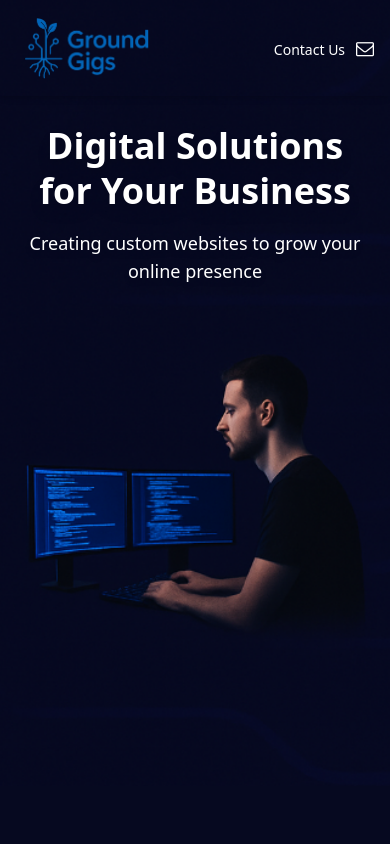
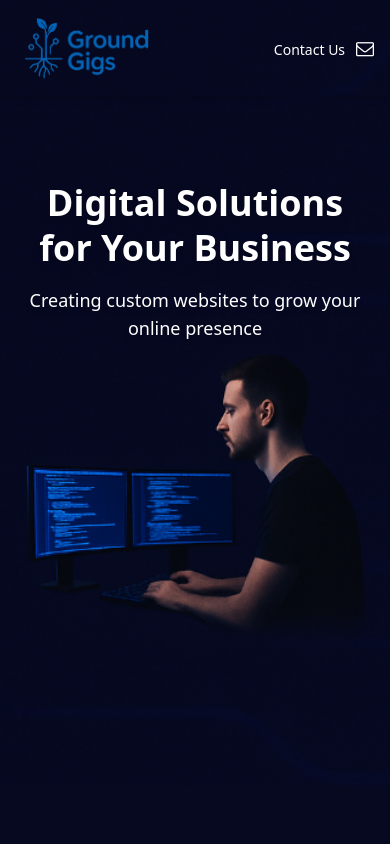
Before and after one commit to samwise-gg/Ground-Gigs, a React (Vite) app: page / in a window 390 px wide. Shown: the top 844 px of the page. Built offline with nearby package versions, Linux system fonts and the light colour scheme.

Commit message:
moved text down in hero for mobile screen

```diff
--- a/src/components/Hero.jsx
+++ b/src/components/Hero.jsx
@@ -22,7 +22,7 @@ const Hero = () => {
         style={{ backgroundImage: `url(${mobileHeroImage})` }}
       >
         <div className='max-w-6xl px-6 text-white mx-auto -mt-[20rem]'>
-          <h1 className='text-4xl text-center md:text-6xl font-bold leading-tight drop-shadow-lg'>
+          <h1 className='text-4xl text-center md:text-6xl font-bold leading-tight drop-shadow-lg mt-[115px]'>
             Digital Solutions <br /> for Your Business
           </h1>
           <p className='mt-4 text-lg text-center md:text-xl text-textSecondary max-w-xl drop-shadow-md'>
```
